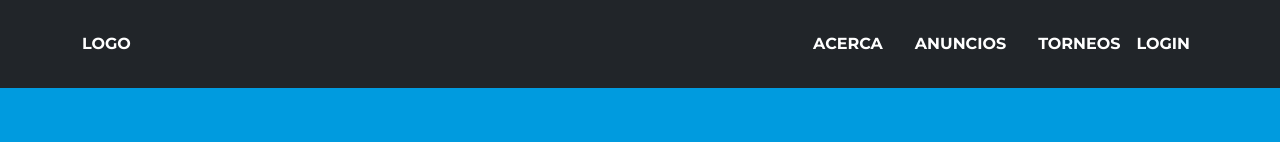
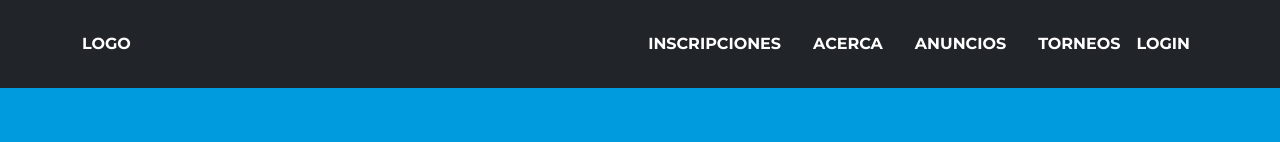
Before and after one commit to carolinkakao/proyectoFinal, a Vue app: page / in a window 1280 px wide. Shown: the top 142 px of the page. Built offline with nearby package versions, Linux system fonts and the light colour scheme; no server answers; the database is empty.

Commit message:
agregando ruta inscripciones

```diff
--- a/src/components/Navbar.vue
+++ b/src/components/Navbar.vue
@@ -11,6 +11,12 @@
 
         <b-collapse id="nav-collapse" is-nav class="justify-content-end">
           <b-navbar-nav>
+             <!-- Link inscripciones -->
+            <b-nav-item>
+              <router-link to="/inscripciones" class="me-3">
+                Inscripciones
+              </router-link>
+            </b-nav-item>
             <!-- Link acerca -->
             <b-nav-item>
               <router-link to="/acerca" class="me-3">
```
